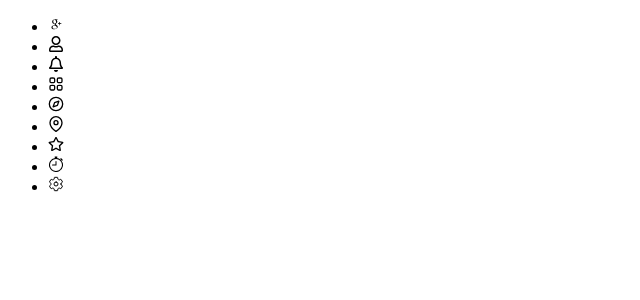
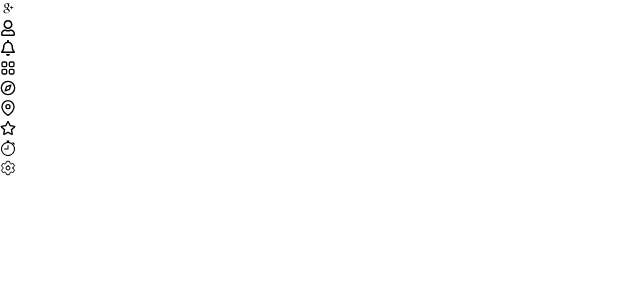
Before and after one commit to Justus-Kyalo/Weather-Dashboard, a React (Vite) app: page / in a window 1280 px wide. Shown: the top 300 px of the page, without its empty margins (0-640 px from the left). Built offline with nearby package versions, Linux system fonts and the light colour scheme.

Commit message:
added inter fontawesome fonts

```diff
--- a/src/App.css
+++ b/src/App.css
@@ -0,0 +1,6 @@
+.App {
+  width: 100%;
+  max-width: 1400px;
+  margin: auto;
+
+}
--- a/src/App.jsx
+++ b/src/App.jsx
@@ -2,9 +2,9 @@
 import Home from "./components/Home/Home";
 function App() {
   return (
-    <>
+    <div className="App">
       <Home />
-    </>
+    </div>
   );
 }
 
--- a/src/index.css
+++ b/src/index.css
@@ -0,0 +1,13 @@
+@import url("https://fonts.googleapis.com/css2?family=Inter:wght@400;500;600;700;800&display=swap");
+* {
+  margin: 0;
+  padding: 0;
+  box-sizing: border-box;
+}
+body {
+  font-family: "Inter", sans-serif;
+}
+
+li{
+  list-style-type: none;
+}
```
